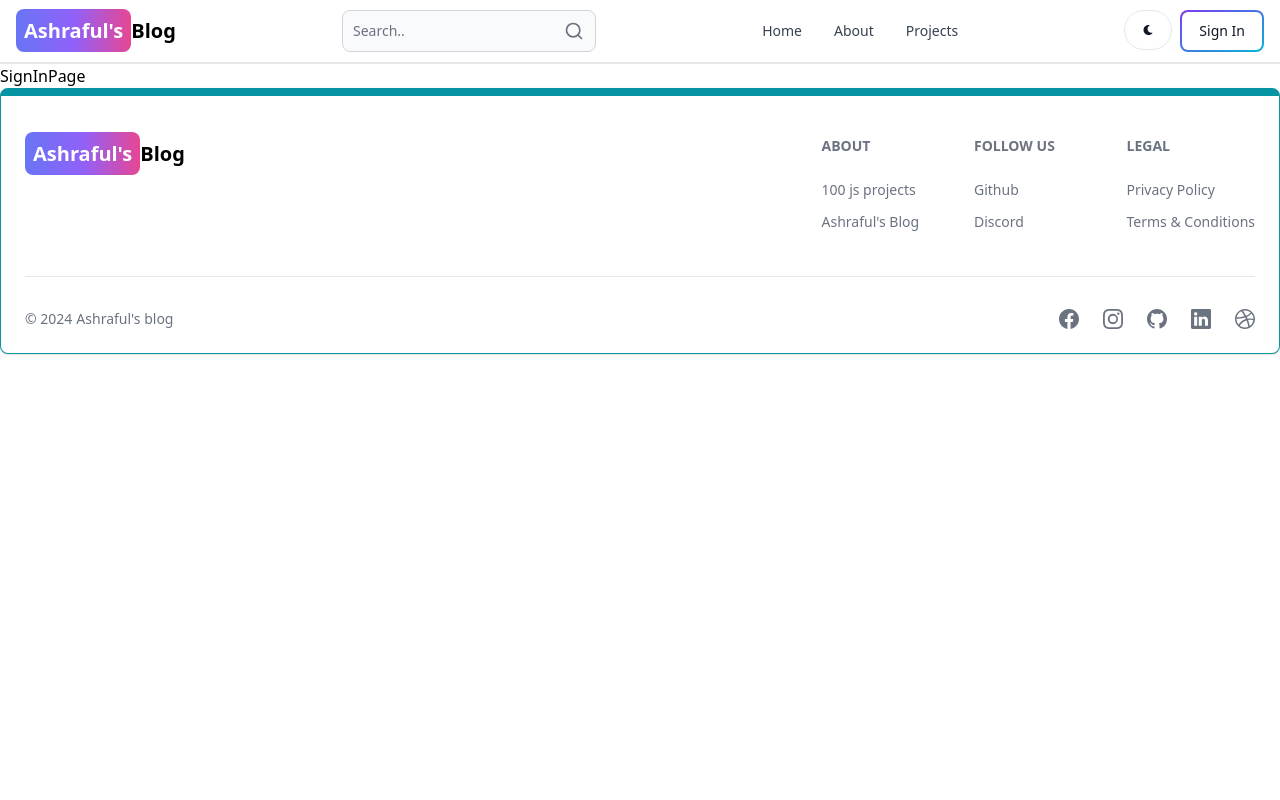
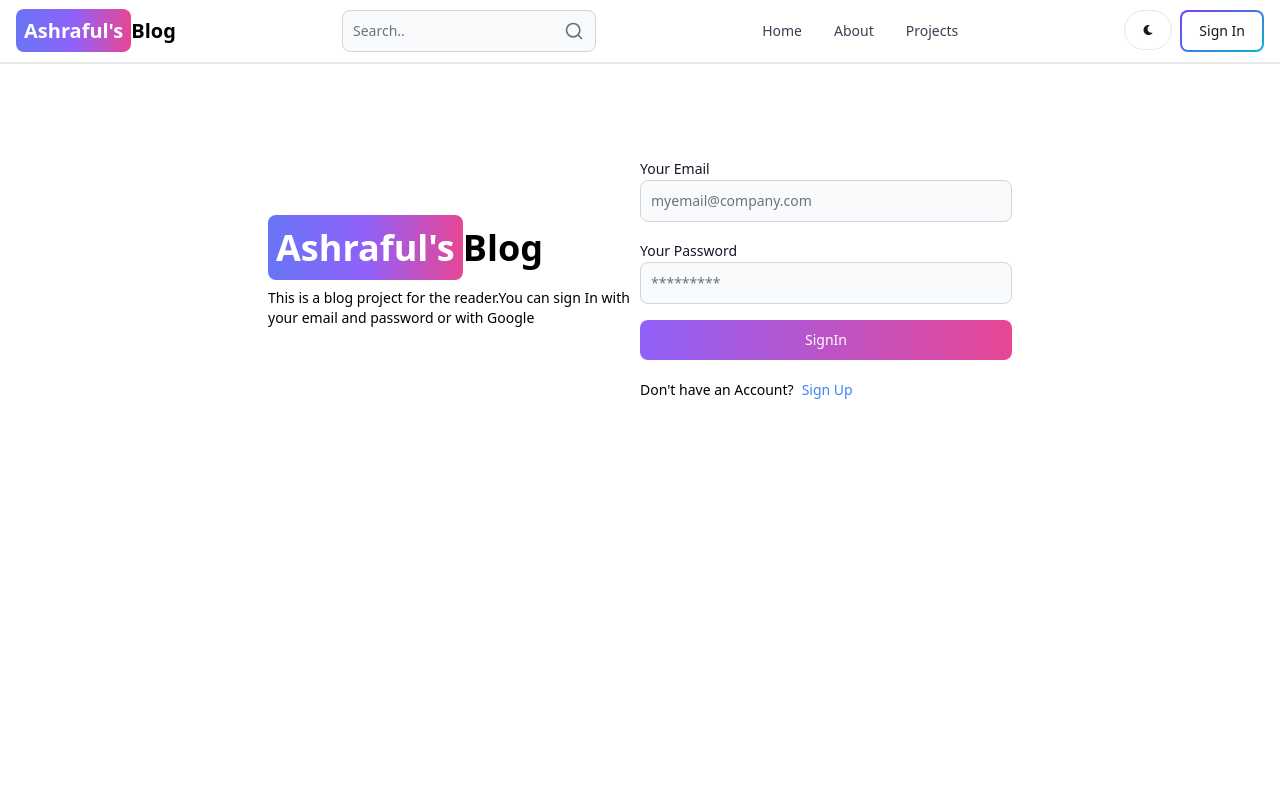
Before and after one commit to Ashraf-ul-I/Year-2024, a React (Vite) app in the folder Aprill-24/Blog-App-Wth-Dashboard/client/: page /sign-in in a window 1280 px wide. Shown: the top 800 px of the page. Built offline with nearby package versions, Linux system fonts and the light colour scheme.

Commit message:
UPDATE-10: Complete Signin Pages functionality.

```diff
--- a/Aprill-24/Blog-App-Wth-Dashboard/client/src/pages/SignInPage.jsx
+++ b/Aprill-24/Blog-App-Wth-Dashboard/client/src/pages/SignInPage.jsx
@@ -1,8 +1,96 @@
-import React from 'react'
+import React, { useState } from 'react'
+import { Link, useNavigate } from 'react-router-dom'
+import { Alert, Button, Label, Spinner, TextInput } from "flowbite-react";
 
 const SignInPage = () => {
+    const [formdata, setFormdata] = useState({});
+    const [errorMessage, setErrormessage] = useState(null);
+    const [loading, setLoading] = useState(false);
+    const navigate = useNavigate();
+
+    const handleChange = (e) => {
+        setFormdata({ ...formdata, [e.target.id]: e.target.value.trim() });
+
+    }
+
+    const handleSubmit = async (e) => {
+        e.preventDefault();
+        if (!formdata.email || !formdata.password) {
+            return setErrormessage('Please fill out all fields');
+        }
+        try {
+            setLoading(true);
+            setErrormessage(null);
+            const res = await fetch('/api/auth/signin', {
+                method: 'POST',
+                headers: { 'Content-Type': 'application/json' },
+                body: JSON.stringify(formdata)
+            });
+            const data = await res.json();
+            if (data.success === false) {
+                return setErrormessage(data.message);
+            }
+            setLoading(false);
+            if (res.ok) {
+                navigate('/')
+            }
+        } catch (error) {
+            setErrormessage(error.message);
+            setLoading(false);
+        }
+    }
+
+
     return (
-        <div>SignInPage</div>
+        <div className='min-h-screen mt-20 '>
+            <div className='flex p-3 max-w-3xl mx-auto flex-col md:flex-row md:items-center'>
+                {/* LeftSide */}
+                <div className='flex-1'>
+                    <Link to="/" className=' font-bold dark:text-white text-4xl'>
+                        <span className='px-2 py-2 bg-gradient-to-r from-indigo-500 via-purple-500 to-pink-500 rounded-lg text-white'>Ashraful's</span>
+                        Blog
+                    </Link>
+                    <p className='text-sm mt-5'>
+                        This is a blog project for the reader.You can sign In with your email and password
+                        or with Google
+                    </p>
+                </div>
+
+                {/* rghtSide */}
+                <div className='flex-1'>
+                    <form className='flex flex-col gap-4' onSubmit={handleSubmit}>
+
+                        <div>
+                            <Label value='Your Email'></Label>
+                            <TextInput
+                                type='email'
+                                placeholder='myemail@company.com'
+                                id='email'
+                                onChange={handleChange} />
+
+                        </div>
+                        <div>
+                            <Label value='Your Password'></Label>
+                            <TextInput
+                                type='password'
+                                placeholder='*********'
+                                id='password'
+                                onChange={handleChange} />
+
+                        </div>
+                        <Button gradientDuoTone='purpleToPink' type='submit' disabled={loading}>{loading ? (<Spinner size='sm'><span className='pl-3'>Loading...</span></Spinner>) : 'SignIn'}</Button>
+                    </form>
+
+                    <div className='flex gap-2 text-sm mt-5'>
+                        <span>Don't have an Account?</span>
+                        <Link to='/sign-up' className='text-blue-500'>Sign Up</Link>
+                    </div>
+                    {
+                        errorMessage && (<Alert className='mt-5' color='failure'>{errorMessage}</Alert>)
+                    }
+                </div>
+            </div>
+        </div>
     )
 }
 
```
